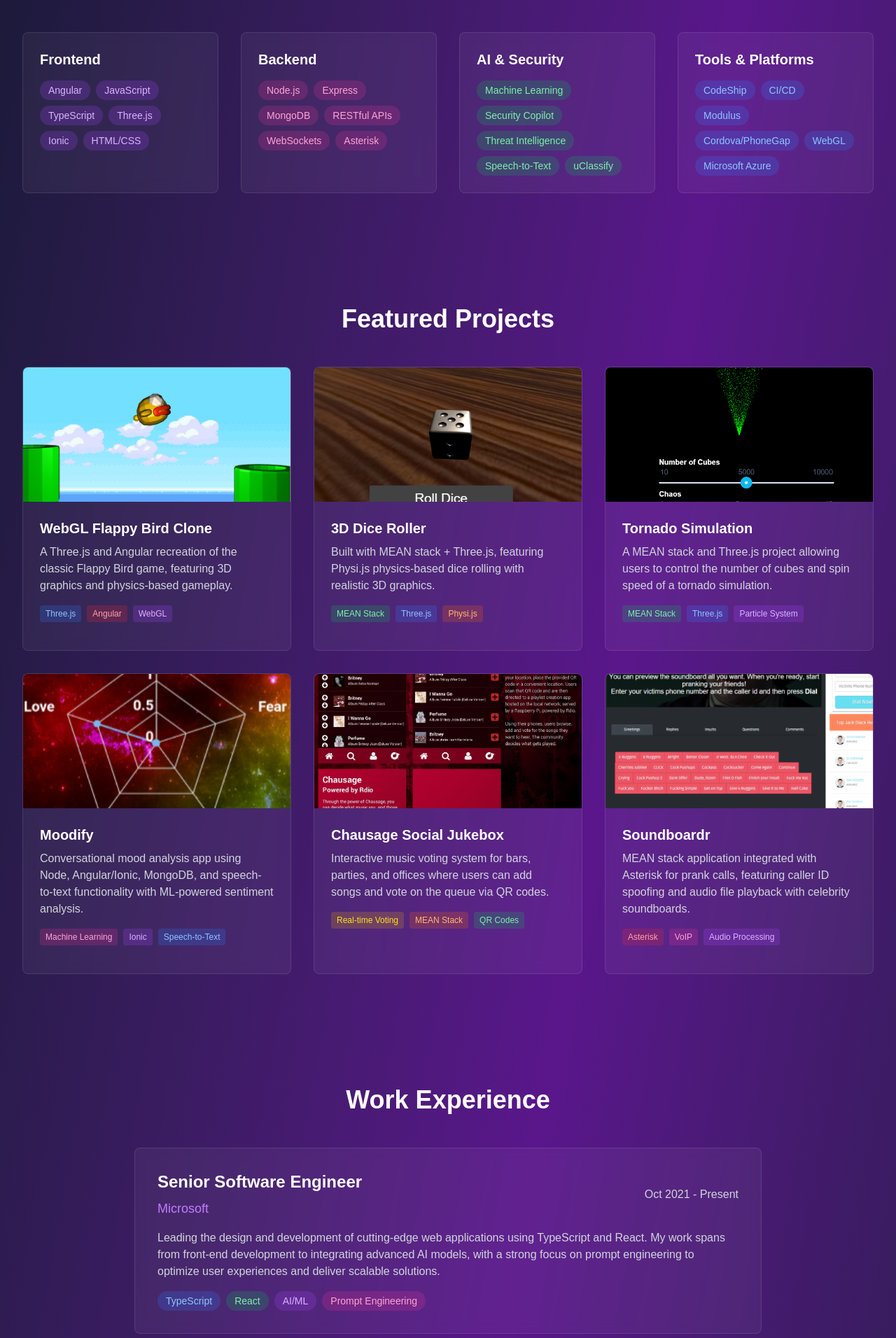
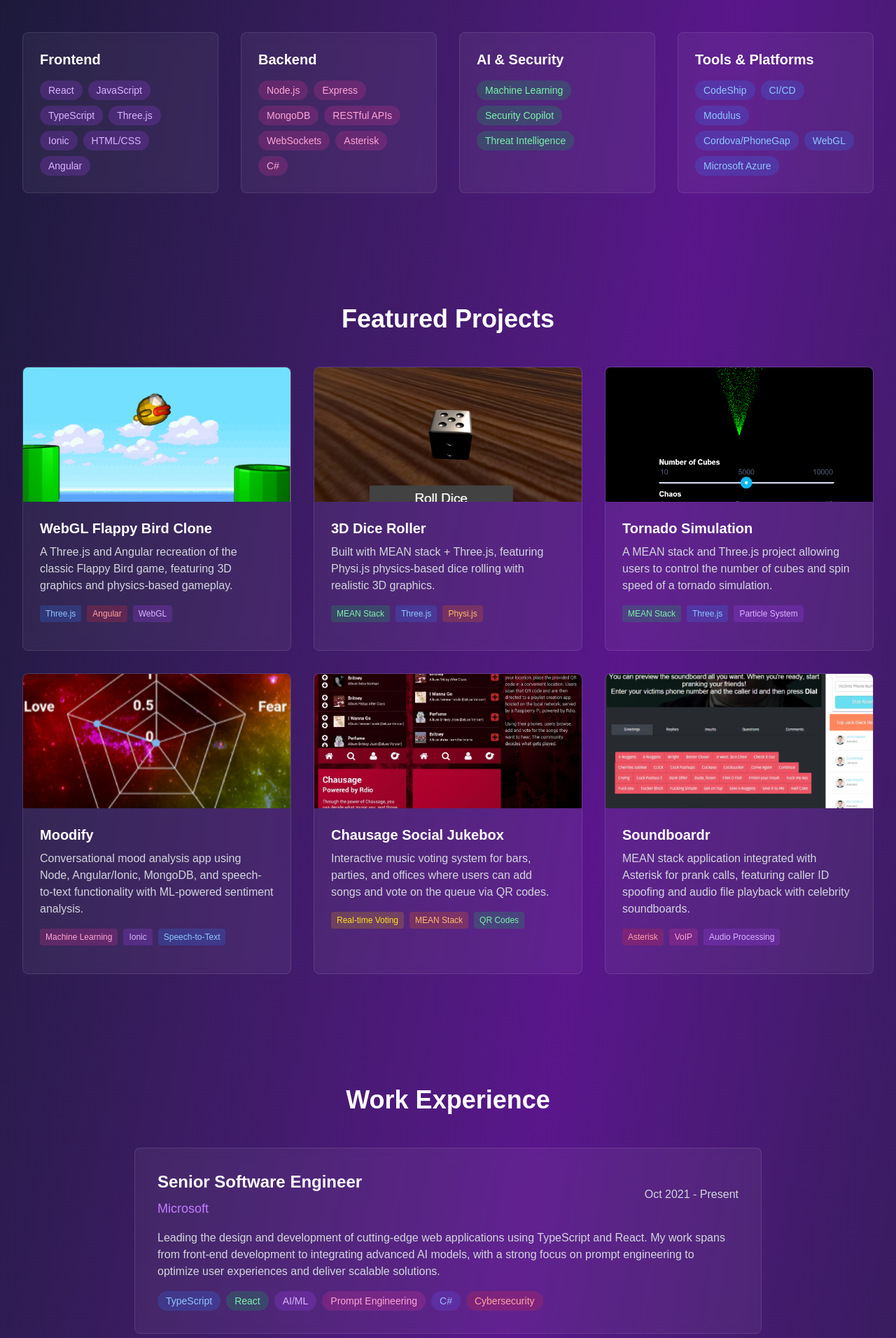
Before and after one commit to patrickrb/burnsforce-nextjs, a Next.js app: page / in a window 1280 px wide. Shown: the part 1268-3180 px from the top of the page at 70% size. Built offline with nearby package versions, Linux system fonts and the light colour scheme.

Commit message:
update experience and skills

```diff
--- a/src/components/Experience.tsx
+++ b/src/components/Experience.tsx
@@ -24,6 +24,8 @@ export default function Experience() {
               <span className="bg-green-500/20 text-green-300 px-3 py-1 rounded-full text-sm">React</span>
               <span className="bg-purple-500/20 text-purple-300 px-3 py-1 rounded-full text-sm">AI/ML</span>
               <span className="bg-pink-500/20 text-pink-300 px-3 py-1 rounded-full text-sm">Prompt Engineering</span>
+              <span className="bg-indigo-500/20 text-indigo-300 px-3 py-1 rounded-full text-sm">C#</span>
+              <span className="bg-red-500/20 text-red-300 px-3 py-1 rounded-full text-sm">Cybersecurity</span>
             </div>
           </div>
 
--- a/src/components/Organizations.tsx
+++ b/src/components/Organizations.tsx
@@ -23,6 +23,9 @@ export default function Organizations() {
             <p className="text-gray-300 mb-4">
               Regular speaker delivering talks including the recurring &quot;SecKC 101&quot; sessions, designed to welcome newcomers
               and introduce them to the culture, values, and opportunities within the thriving security community.
+            </p>
+            <p className="text-gray-300 mb-4">
+              Visit us at <a href="https://seckc.org" target="_blank" rel="noopener noreferrer" className="text-purple-400 hover:text-purple-300 underline">seckc.org</a>
             </p>
             <div className="flex flex-wrap gap-2">
               <span className="bg-purple-500/20 text-purple-300 px-3 py-1 rounded-full text-sm">Information Security</span>
--- a/src/components/Skills.tsx
+++ b/src/components/Skills.tsx
@@ -7,7 +7,7 @@ export default function Skills() {
           <div className="bg-white/5 backdrop-blur-sm rounded-lg p-6 border border-white/10">
             <h3 className="text-xl font-semibold text-white mb-4">Frontend</h3>
             <div className="flex flex-wrap gap-2">
-              {['Angular', 'JavaScript', 'TypeScript', 'Three.js', 'Ionic', 'HTML/CSS'].map((skill) => (
+              {['React', 'JavaScript', 'TypeScript', 'Three.js', 'Ionic', 'HTML/CSS', 'Angular'].map((skill) => (
                 <span key={skill} className="bg-purple-500/20 text-purple-300 px-3 py-1 rounded-full text-sm">
                   {skill}
                 </span>
@@ -17,7 +17,7 @@ export default function Skills() {
           <div className="bg-white/5 backdrop-blur-sm rounded-lg p-6 border border-white/10">
             <h3 className="text-xl font-semibold text-white mb-4">Backend</h3>
             <div className="flex flex-wrap gap-2">
-              {['Node.js', 'Express', 'MongoDB', 'RESTful APIs', 'WebSockets', 'Asterisk'].map((skill) => (
+              {['Node.js', 'Express', 'MongoDB', 'RESTful APIs', 'WebSockets', 'Asterisk', 'C#'].map((skill) => (
                 <span key={skill} className="bg-pink-500/20 text-pink-300 px-3 py-1 rounded-full text-sm">
                   {skill}
                 </span>
@@ -27,7 +27,7 @@ export default function Skills() {
           <div className="bg-white/5 backdrop-blur-sm rounded-lg p-6 border border-white/10">
             <h3 className="text-xl font-semibold text-white mb-4">AI & Security</h3>
             <div className="flex flex-wrap gap-2">
-              {['Machine Learning', 'Security Copilot', 'Threat Intelligence', 'Speech-to-Text', 'uClassify'].map((skill) => (
+              {['Machine Learning', 'Security Copilot', 'Threat Intelligence'].map((skill) => (
                 <span key={skill} className="bg-green-500/20 text-green-300 px-3 py-1 rounded-full text-sm">
                   {skill}
                 </span>
```
